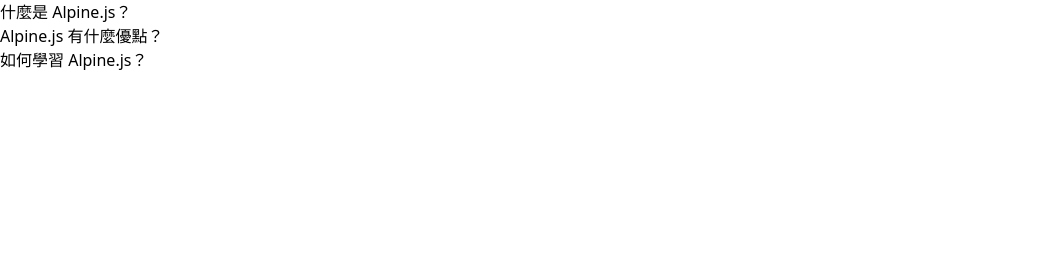
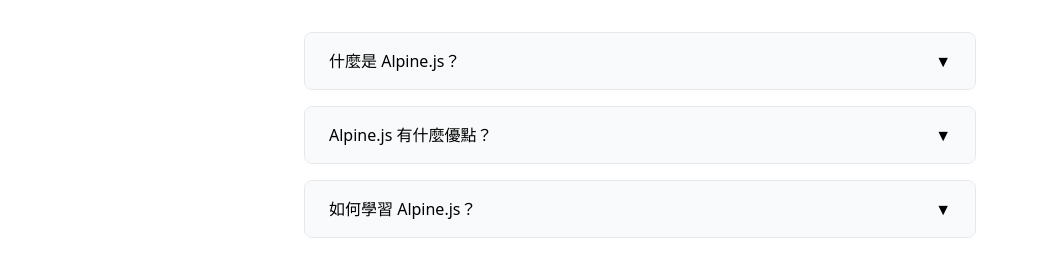
Before and after one commit to WENLIN-CHANG/AccordionFAQ, a website built with Vite: page index.html in a window 1280 px wide. Shown: the whole page, without its empty margins (0-1039 px from the left). Built offline with nearby package versions, Linux system fonts and the light colour scheme.

Commit message:
新增 FAQ 視覺樣式和展開指示符

```diff
--- a/index.html
+++ b/index.html
@@ -12,11 +12,14 @@
       { question: '什麼是 Alpine.js？', answer: '111', isOpen: false },
       { question: 'Alpine.js 有什麼優點？', answer: '222', isOpen: false },
       { question: '如何學習 Alpine.js？', answer: '333', isOpen: false }
-    ] }">
+    ] }" class="max-w-2xl mx-auto mt-8 space-y-4">
     <template x-for="faq in faqs">
-      <div>
-        <h3 @click="faq.isOpen = !faq.isOpen" x-text="faq.question"></h3>
-        <p x-show="faq.isOpen" x-transition x-text="faq.answer"></p>
+      <div class="border border-gray-200 rounded-lg overflow-hidden">
+        <h3 @click="faq.isOpen = !faq.isOpen" class="bg-gray-50 px-6 py-4 cursor-pointer hover:bg-gray-100 transition-colors duration-200 flex justify-between items-center">
+          <span x-text="faq.question"></span>
+          <span x-text="faq.isOpen ? '▲' : '▼'"></span>
+        </h3>
+        <p x-show="faq.isOpen" x-transition x-text="faq.answer" class="bg-white px-6 py-4 border-t border-gray-200"></p>
       </div>
     </template>
   </div>
```
